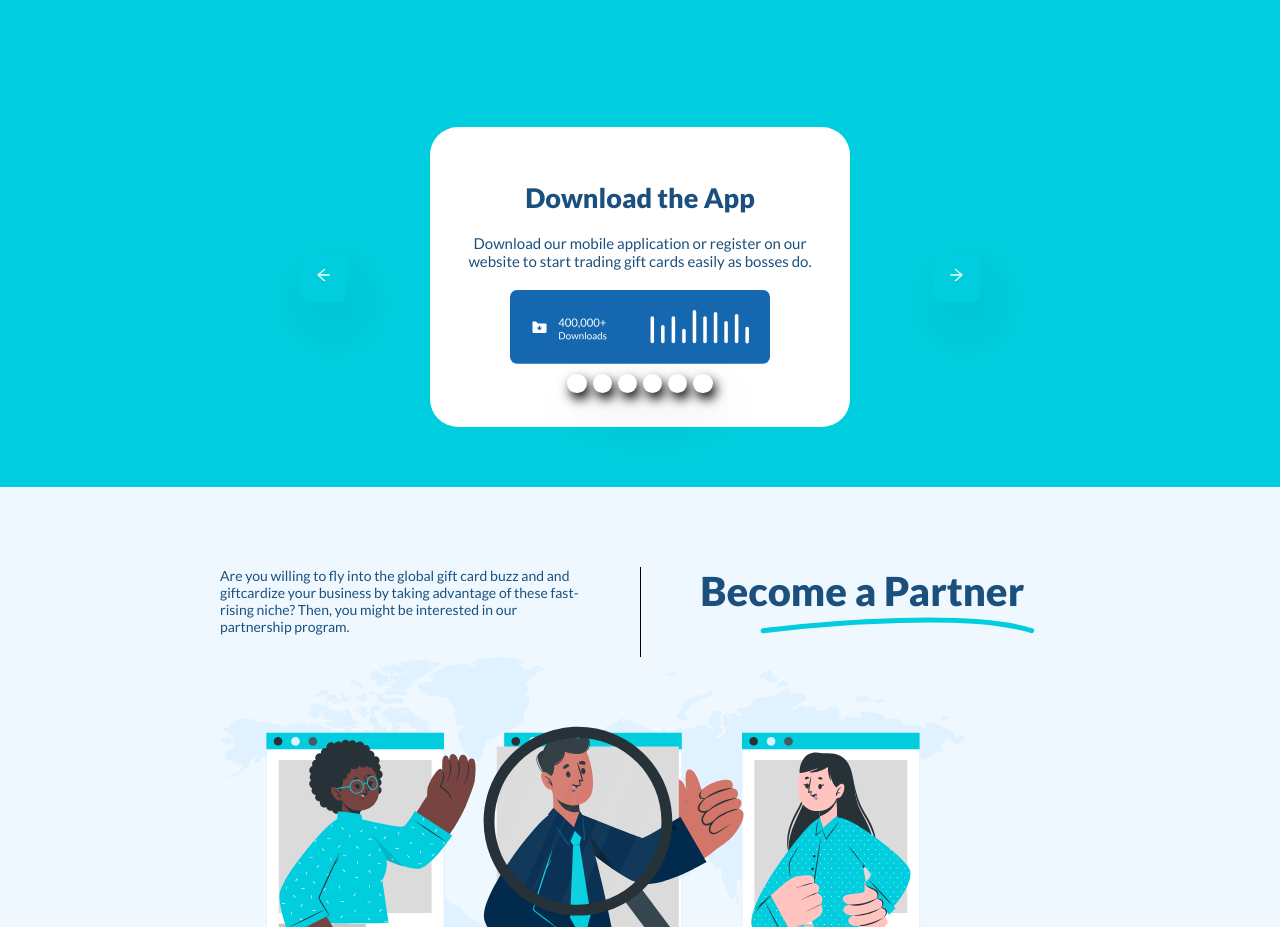
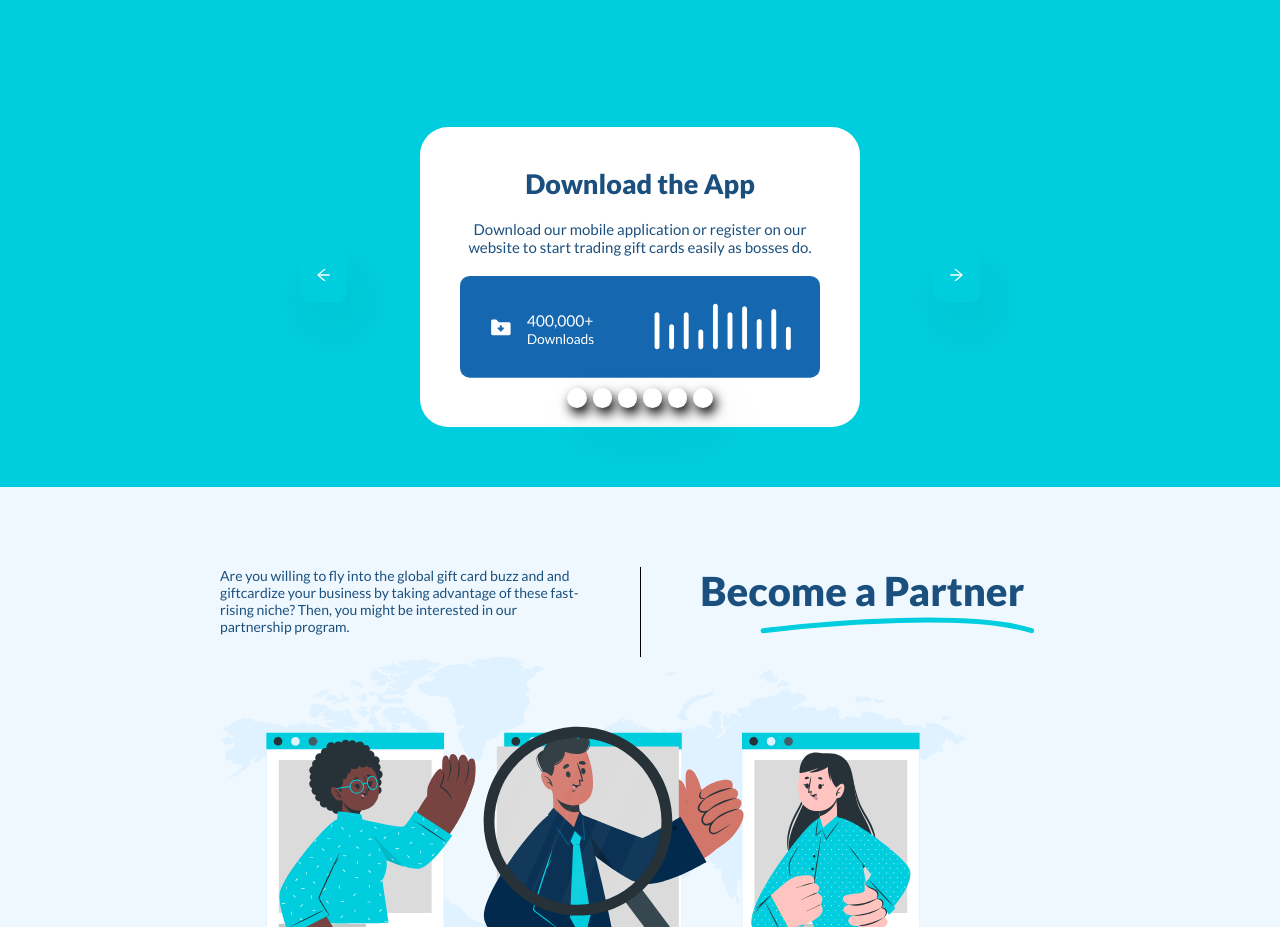
Before and after one commit to Olukayode08/Cardtonic-landing-page, a React (Create React App) app: page / in a window 1280 px wide. Shown: the part 1660-2587 px from the top of the page. Built offline with nearby package versions, Linux system fonts and the light colour scheme.

Commit message:
Slider Width

```diff
--- a/src/index.css
+++ b/src/index.css
@@ -499,7 +499,7 @@ nav{
   color: #1b507e;
   max-width: 600px;
   height: 300px;
-  padding: 10px;
+  padding: 15px 20px;
   border-radius: 28px;
 }
 .icon-heading{
@@ -520,7 +520,7 @@ nav{
   align-items: center;
   justify-content: center;
   padding: 10px;
-  width: 70%;
+  width: 95%;
 }
 
 .next-btn{
```
